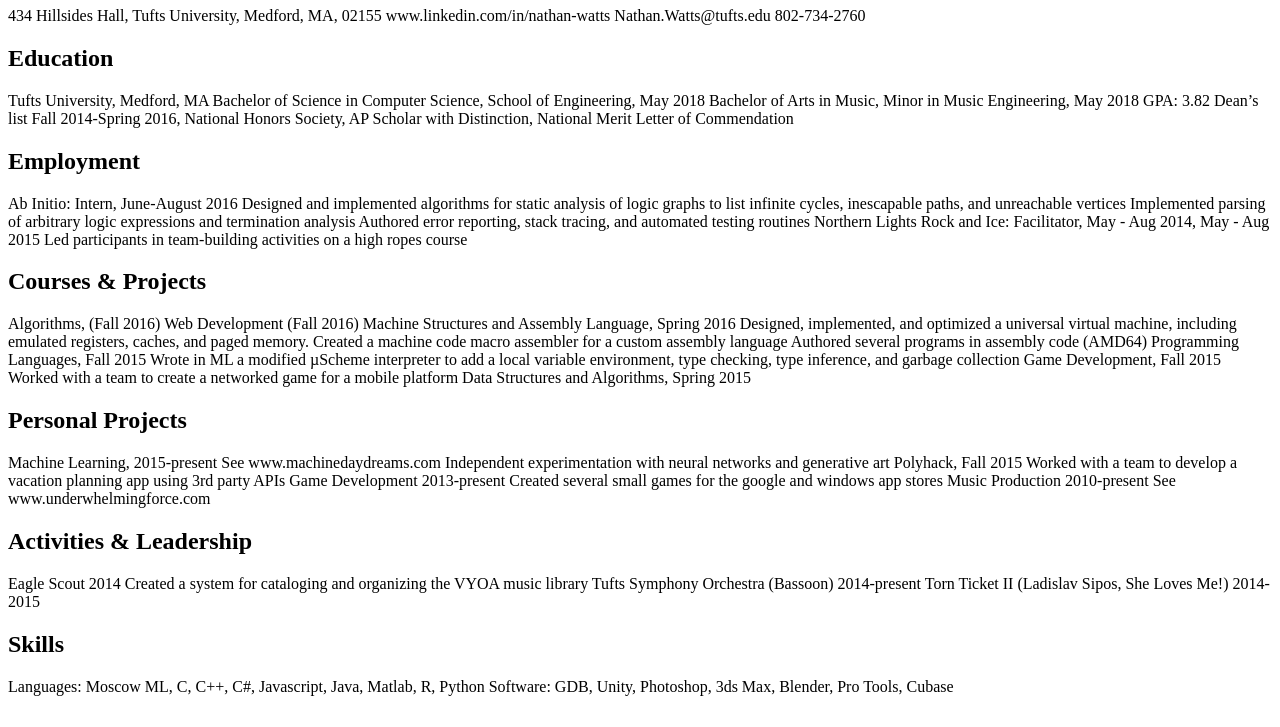
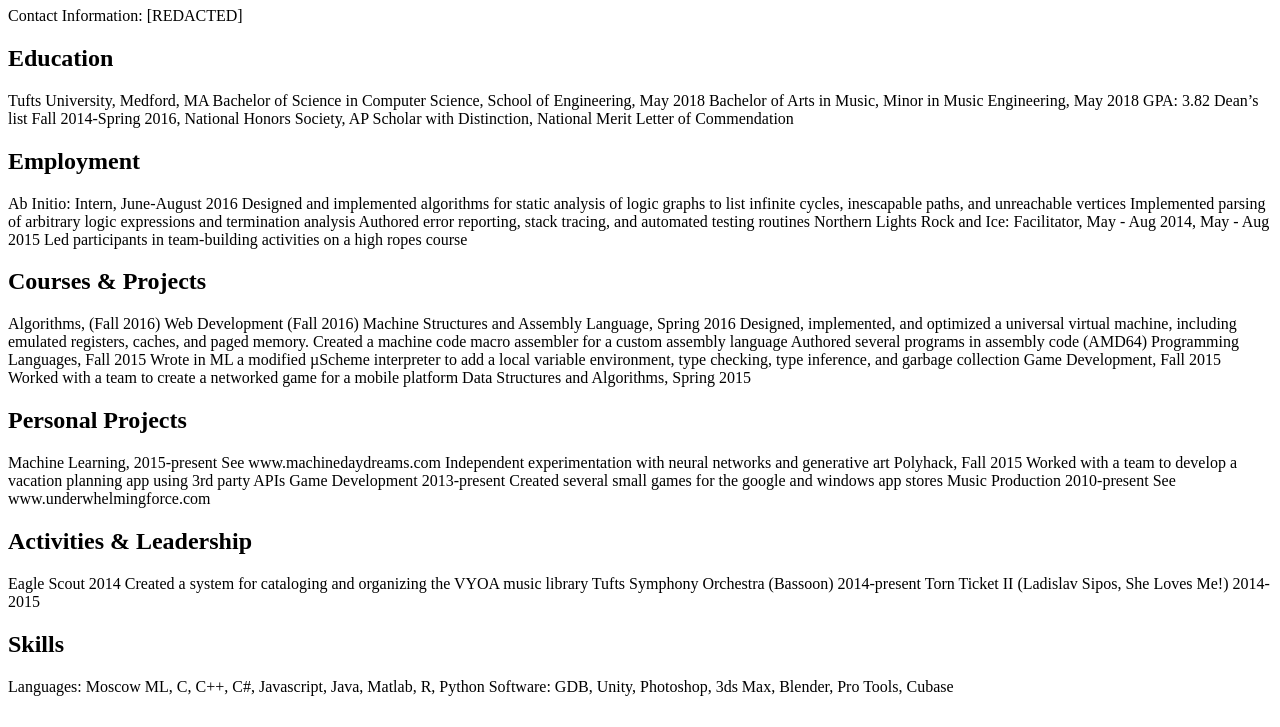
Before and after one commit to Nyrt/Nyrt.github.io, a plain HTML site: page resume.html in a window 1280 px wide. Shown: the part 73-800 px from the top of the page. Drawn offline with Linux system fonts and the light colour scheme.

Commit message:
removed contact info, added stylesheet

```diff
--- a/resume.html
+++ b/resume.html
@@ -8,6 +8,8 @@ Resume - Nathan Watts
 </title>
 
 <meta charset="UTF-8"/>
+
+<link href="style.css" rel="stylesheet"/>
 </head>
 
 
@@ -17,10 +19,7 @@ Nathan Watts
 </h1>
 
 <p>
-434 Hillsides Hall, Tufts University, Medford, MA, 02155
-www.linkedin.com/in/nathan-watts
-Nathan.Watts@tufts.edu
-802-734-2760
+Contact Information: [REDACTED]
 </p>
 
 <h2>
```
Also changed, not shown: bio.html (+2 -0 lines), index.html (+2 -0 lines), style.css (added).
